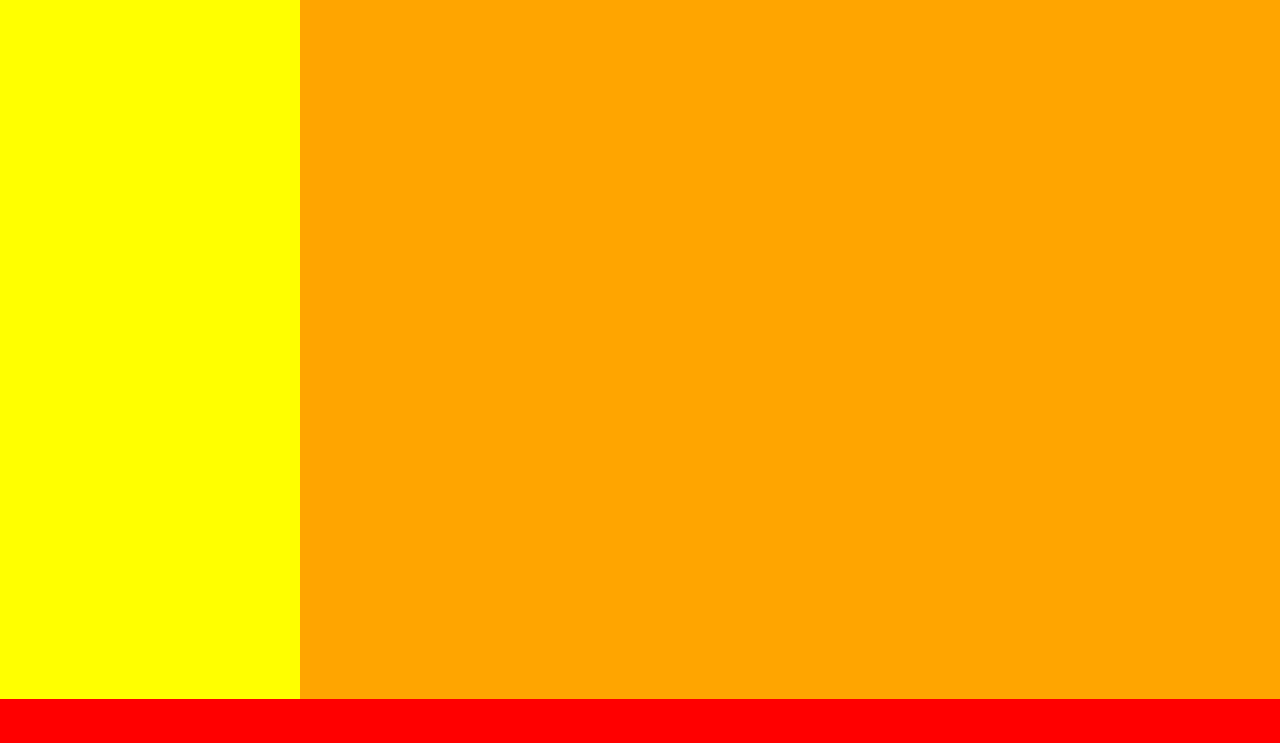
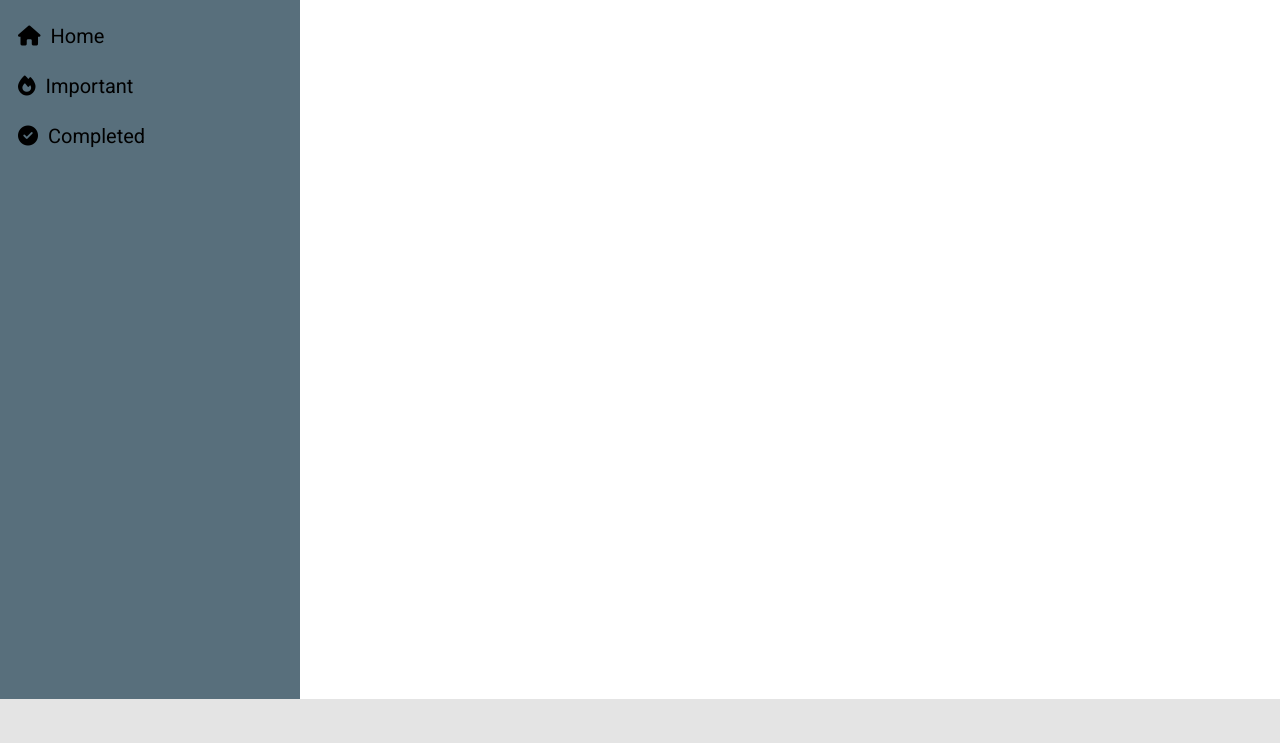
Before and after one commit to TerroR75/top-project10-todolist, a website built with webpack: page layout.html in a window 1280 px wide. Shown: the part 57-800 px from the top of the page. Built offline with nearby package versions, Linux system fonts and the light colour scheme.

Commit message:
color adjustement, navbar links

```diff
--- a/layout.html
+++ b/layout.html
@@ -11,14 +11,26 @@
     <script src="https://kit.fontawesome.com/5d933e8883.js" crossorigin="anonymous"></script>
 </head>
 
-<body>
+<body class="">
     <header id="main-header">
         <h1>Todos</h1>
         <i class="fa-solid fa-bars"></i>
     </header>
     <div class="app">
         <aside class="navbar">
+            <div class="upper-part">
+                <nav>
+                    <ul>
+                        <li><i class="fa-solid fa-house"></i>Home</li>
+                        <li><i class="fa-solid fa-fire"></i>Important</li>
+                        <li><i class="fa-solid fa-circle-check"></i>Completed</li>
+                    </ul>
+                </nav>
+            </div>
 
+            <div class="bottom-part">
+
+            </div>
         </aside>
 
         <div class="display">
--- a/src/css/main.css
+++ b/src/css/main.css
@@ -1,6 +1,12 @@
+@import url('https://fonts.googleapis.com/css2?family=Roboto&display=swap');
+
 * {
     padding: 0;
     margin: 0;
+
+    font-family: 'Roboto', sans-serif;
+    text-decoration: none;
+    list-style-type: none;
 }
 
 html,
@@ -9,9 +15,28 @@ body {
     width: 100%;
 }
 
+/* LIGHT THEME */
 body {
+    --COLOR-primary: #FFFFFF;
+    --COLOR-utils: #e4e4e4;
+    --COLOR-secondary: #586F7C;
+    --COLOR-accent: #04E824;
+    --COLOR-text: rgb(0, 0, 0);
+
     display: flex;
     flex-direction: column;
+    color: var(--COLOR-text);
+}
+
+/* DARK THEME */
+body.dark-theme {
+    --COLOR-primary: #312F2F !important;
+    --COLOR-utils: #3b3939 !important;
+    --COLOR-secondary: #5b6069 !important;
+    --COLOR-accent: #04E824 !important;
+    --COLOR-text: rgb(255, 255, 255);
+
+    color: var(--COLOR-text);
 }
 
 /*=== MAIN HEADER ===*/
@@ -21,7 +46,7 @@ body {
     align-items: center;
     justify-content: center;
     padding: 0 15px;
-    /* background: black; */
+    background: var(--COLOR-utils);
 }
 
 #main-header h1 {
@@ -44,23 +69,39 @@ body {
 
 /* NAVBAR */
 .app .navbar {
-    background: yellow;
+    background: var(--COLOR-secondary);
     min-width: 300px;
     max-width: 300px;
+    font-size: 20px;
     /* height: 100%; */
 }
+
+.navbar .upper-part ul {
+    margin-left: 18px;
+    margin-top: 24px;
+
+}
+
+.navbar .upper-part ul li {
+    height: 50px;
+    display: flex;
+    align-items: center;
+    gap: 10px;
+    cursor: pointer;
+}
+
 
 
 /* DISPLAY */
 .app .display {
-    background: orange;
+    background: var(--COLOR-primary);
     height: 100%;
     width: 100%;
 }
 
 /*=== FOOTER ===*/
 #main-footer {
-    background: red;
+    background: var(--COLOR-utils);
     height: 50px;
 }
 
@@ -89,6 +130,6 @@ body {
         margin-left: auto;
         margin-right: auto;
         width: 100px;
-        opacity: 0.8;
+        opacity: 0.9;
     }
 }
```
Also changed, not shown: dist/index.html, dist/main.js.
